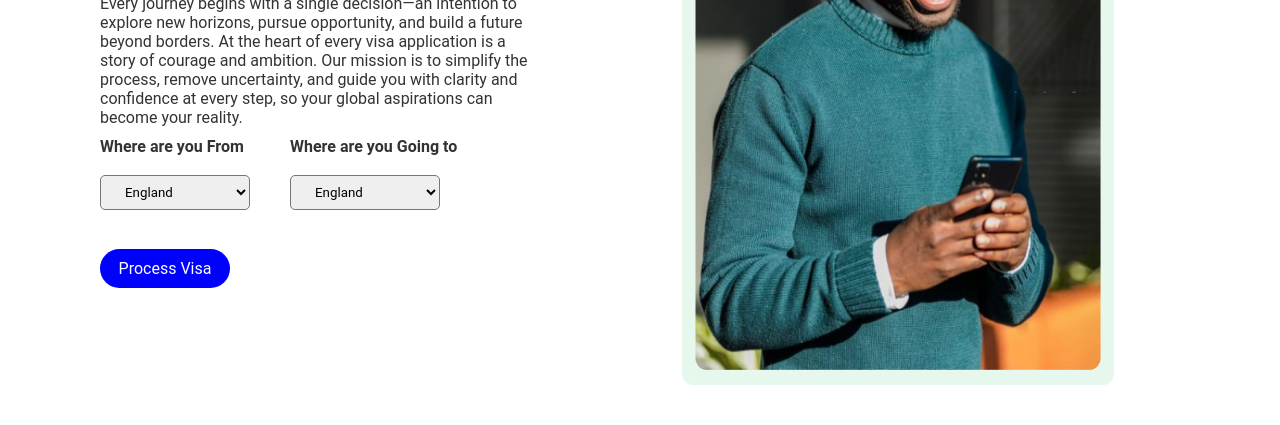
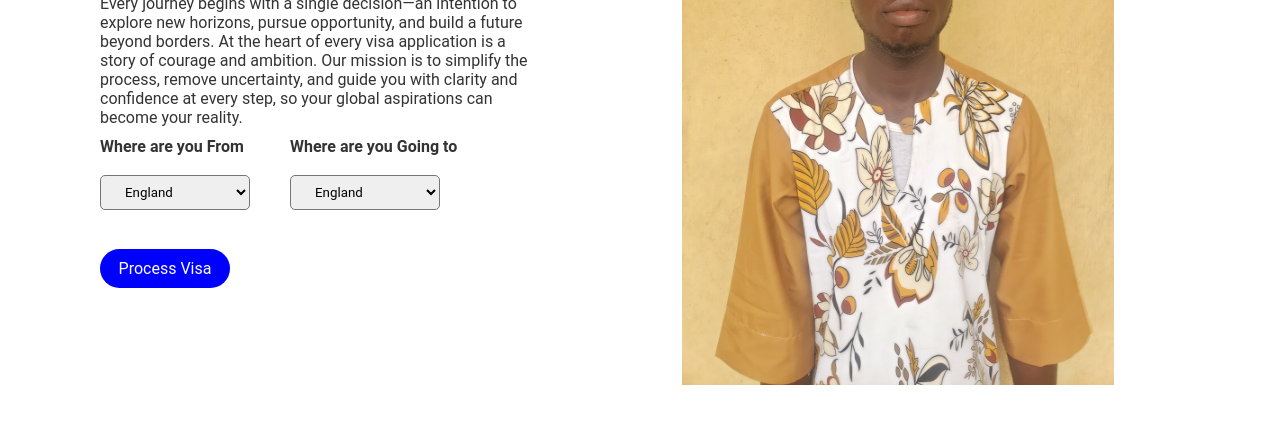
Before and after one commit to DrewLab610/Visaprocessor, a plain HTML site: page index.html in a window 1280 px wide. Shown: the part 375-800 px from the top of the page. Drawn offline with nearby package versions, Linux system fonts and the light colour scheme; a web font is replaced by a local one.

Commit message:
Update index.html

```diff
--- a/index.html
+++ b/index.html
@@ -63,7 +63,7 @@
                  <br>
                  <a href="visa-pro-form.html" class="button">Process Visa</a>
         </div>
-        <img src="Section Image.png" alt="">
+        <img src="IMG-20251112-WA0019.jpg" alt="">
     </div>
 </body>
 
```
